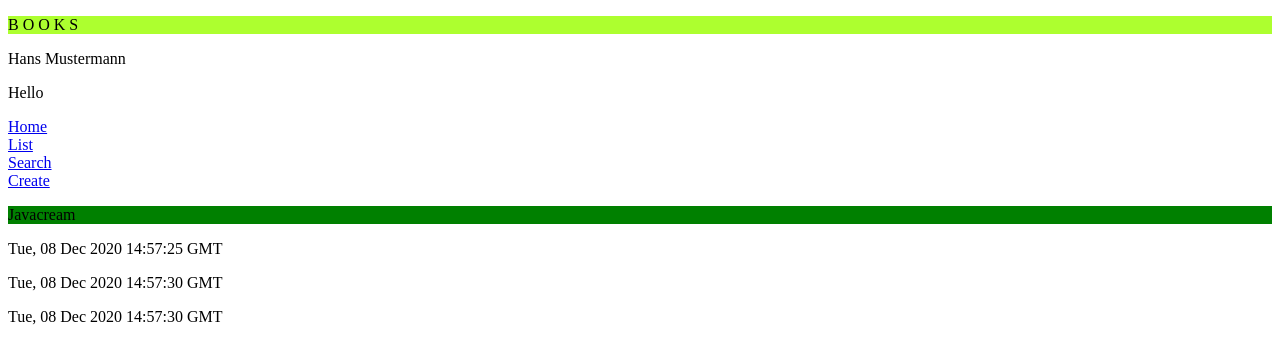
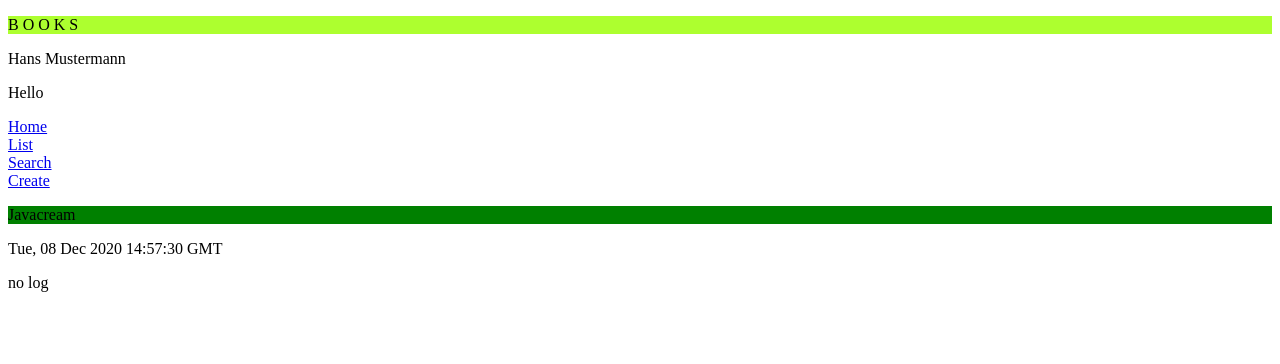
Before and after one commit to Javacream/org.javacream.training.react, a React (Create React App) app in the folder training/: page / in a window 1280 px wide. Shown: the top 364 px of the page. Built offline with nearby package versions, Linux system fonts and the light colour scheme.

Commit message:
add rxjs

```diff
--- a/training/package.json
+++ b/training/package.json
@@ -11,6 +11,7 @@
     "react-router": "^6.3.0",
     "react-router-dom": "^6.3.0",
     "react-scripts": "5.0.1",
+    "rxjs": "^7.5.6",
     "web-vitals": "^2.1.4"
   },
   "scripts": {
--- a/training/src/books/ApplicationContext.js
+++ b/training/src/books/ApplicationContext.js
@@ -1,5 +1,8 @@
 import BooksRepository from "./model/BooksRepository";
-
+import {BehaviorSubject} from 'rxjs'
 const booksRepository = new BooksRepository(42)
 const defaultUser = {lastname: "Mustermann", firstname:"Hans"}
-export {booksRepository, defaultUser}
+const whiteboard = {
+    create: new BehaviorSubject("no log")
+}
+export {booksRepository, defaultUser, whiteboard}
--- a/training/src/books/components/BookCreateComponent.js
+++ b/training/src/books/components/BookCreateComponent.js
@@ -1,10 +1,13 @@
 import { booksRepository } from "../ApplicationContext"
 import BookComponent from "./BookComponent"
 import { useState } from "react"
+import { whiteboard } from "../ApplicationContext"
 export default function BooksCreateComponent() {
     const handleSubmit = (event) => {
         event.preventDefault()
-        setBook(booksRepository.create(title, 9.99, false))
+        const book = booksRepository.create(title, 9.99, false)
+        setBook(book)
+        whiteboard.create.next("Created Book " + book.info())
     }
     const [title, setTitle] = useState("");
     const [book, setBook] = useState(null);
--- a/training/src/books/components/BooksFooter.js
+++ b/training/src/books/components/BooksFooter.js
@@ -1,14 +1,13 @@
 import styles from './BooksFooter.module.css'
-import ClockClassComponent from '../../util/components/ClockClassComponent';
-import ClockFunctionalComponent from '../../util/components/ClockFunctionalComponent';
 import Clock from '../../util/components/Clock';
+import LogComponent from '../../util/components/LogComponent';
 export default function BooksFooter() {
     return (
       <>
       <p className={styles.background}>Javacream</p>
-      <ClockFunctionalComponent />
-      <ClockClassComponent />
-      <Clock />
+         <Clock />
+         <LogComponent />
+
       </>
     );
   }
--- /dev/null
+++ b/training/src/util/components/LogComponent.js
@@ -0,0 +1,20 @@
+import { useEffect, useState } from "react"
+import { whiteboard } from "../../books/ApplicationContext";
+export default function LogComponent(props){
+    const [message, updateMessage] = useState("")
+    let subscription = null
+    useEffect(() => {
+        function handleLogMessage(message) {
+            updateMessage(message);
+        }
+        subscription = whiteboard.create.subscribe(handleLogMessage);
+        return function cleanup() {
+                  subscription.unsubscribe();
+                };
+        });
+    return (
+        <>
+            <p>{message}</p>
+        </>
+    )
+}
```
Also changed, not shown: 1 other file (tests, documents, lock files or other folders).
